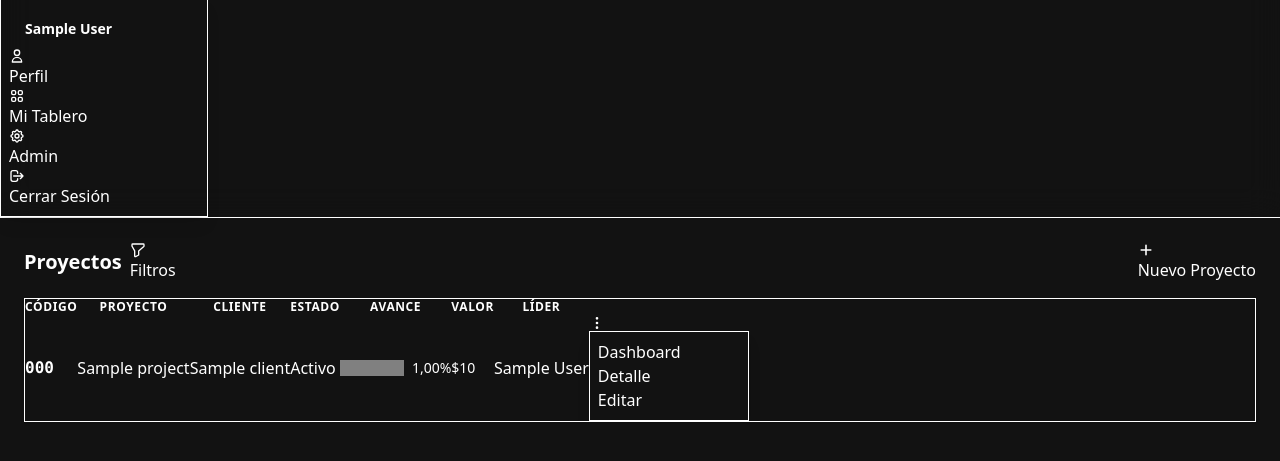
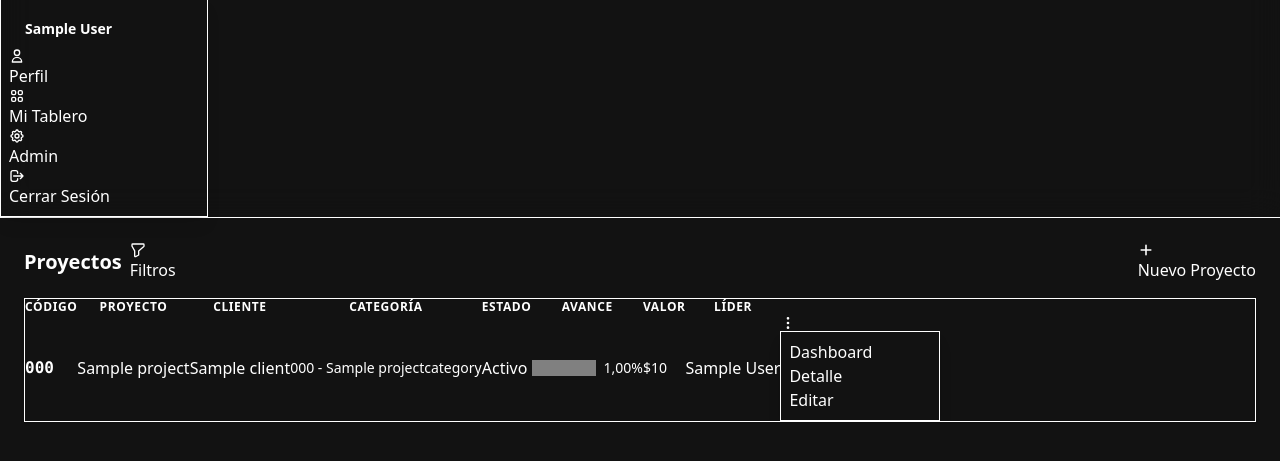
Before and after one commit to juan-cruz23/CENTRAL-CNTXT-IDI, a Django app: page /proyectos/ in a window 1280 px wide. Shown: the part 211-672 px from the top of the page. Run offline with Django 5.2, Linux system fonts and the light colour scheme; a user stored in the database is signed in; tables that the repository leaves empty hold one stand-in row (values such as "Sample post"); some libraries are stand-ins or nearby versions.

Commit message:
feat: agregar columna categoría en lista de proyectos
Co-Authored-By: Claude Sonnet 4.6 <noreply@anthropic.com>

```diff
--- a/templates/projects/partials/project_table_rows.html
+++ b/templates/projects/partials/project_table_rows.html
@@ -4,6 +4,7 @@
   <td class="font-mono font-bold">{{ project.code }}</td>
   <td>{{ project.name }}</td>
   <td>{{ project.client.name }}</td>
+  <td class="text-sm text-base-content/70">{{ project.category|default:"-" }}</td>
   <td>
     <span class="badge {% if project.status == 'ACTIVE' %}badge-success{% elif project.status == 'PAUSED' %}badge-warning{% elif project.status == 'COMPLETED' %}badge-info{% else %}badge-ghost{% endif %} badge-sm">
       {{ project.get_status_display }}
@@ -31,5 +32,5 @@
   </td>
 </tr>
 {% empty %}
-<tr><td colspan="8">{% include "components/empty_state.html" with message="No hay proyectos." action_url=create_url action_label="Crear Proyecto" action_icon="plus" icon="folder" %}</td></tr>
+<tr><td colspan="9">{% include "components/empty_state.html" with message="No hay proyectos." action_url=create_url action_label="Crear Proyecto" action_icon="plus" icon="folder" %}</td></tr>
 {% endfor %}
--- a/templates/projects/project_list.html
+++ b/templates/projects/project_list.html
@@ -90,6 +90,7 @@
             <th class="text-xs uppercase tracking-wider">Código</th>
             <th class="text-xs uppercase tracking-wider">Proyecto</th>
             <th class="text-xs uppercase tracking-wider">Cliente</th>
+            <th class="text-xs uppercase tracking-wider">Categoría</th>
             <th class="text-xs uppercase tracking-wider">Estado</th>
             <th class="text-xs uppercase tracking-wider">Avance</th>
             <th class="text-xs uppercase tracking-wider">Valor</th>
```
